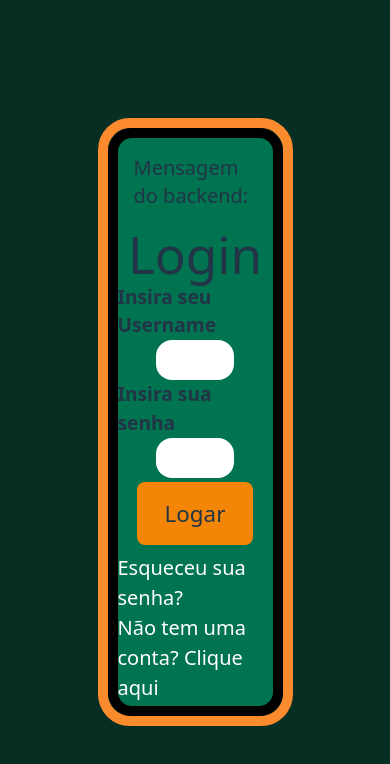
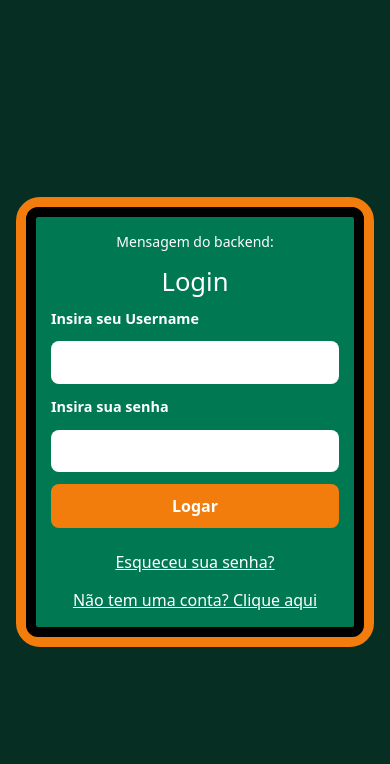
Before and after one commit to Guilherme-A-Silva/Formulario-Interativo-Multimodal, a React (Vite) app in the folder EchoThinkUI/: page / in a window 390 px wide. Shown: the top 764 px of the page. Built offline with nearby package versions, Linux system fonts and the light colour scheme; no server answers.

Commit message:
fix: styles in screens like loginScreen, AdminScreen and QuestionsScreen.

```diff
--- a/EchoThinkUI/src/components/desktop/auth/loginDefault.jsx
+++ b/EchoThinkUI/src/components/desktop/auth/loginDefault.jsx
@@ -238,54 +238,47 @@ const LoginDefault = () => {
     <section className="w-full h-full flex flex-col bg-Primary justify-center items-center">
       <section className="w-screen h-full flex items-center justify-center">
         {Login && (
-          <div className="w-6/12 h-screen flex items-center justify-center">
-            <div className="border w-full items-center justify-center flex flex-col border-Config">
-              <div className="border w-full items-center justify-center flex flex-col bg-Secundary">
-                <div className="p-4 text-xl">
+          <div className="w-full flex justify-center items-center min-h-screen p-4">
+            <div className="responsive-container">
+              <div className="border w-full items-center justify-center resposive-containerblack">
+              <div className="mb-4 text-center text-white font-medium text-sm">
                 Mensagem do backend: {mensagem}
               </div>
-                <h1>Login</h1>
-                <form onSubmit={LoginSubmit} className="w-full items-center justify-center flex flex-col">
-                  <h2 className="Input">Insira seu Username</h2>
+              <h1 className="text-center">Login</h1>
+              <form onSubmit={LoginSubmit}>
+                <h2>Insira seu Username</h2>
                 <input
                   type="text"
-                    className="bg-Input"
                   name="username"
                   value={form.username}
                   onChange={handleChange}
+                  required
                 />
-                  <h2 className="Input">Insira sua senha</h2>
+                <h2>Insira sua senha</h2>
                 <input
                   type="password"
                   name="password"
-                    className="bg-Input"
                   value={form.password}
                   onChange={handleChange}
+                  required
                 />
-                  <button className="bg-Button" type="submit">
-                    Logar
-                  </button>
+                <button type="submit">Logar</button>
               </form>
-                <a
-                  href="#"
-                  onClick={ShowEsqueceu}
-                  className="mt hover:text-inherit"
-                >
+              <div className="flex flex-col items-center justify-center text-white gap-2 mt-4">
+              <a href="#" onClick={ShowEsqueceu}>
                 Esqueceu sua senha?
               </a>
-                <a
-                  href="#"
-                  onClick={ShowRegister}
-                  className="mb hover:text-inherit"
-                >
+              <a href="#" onClick={ShowRegister}>
                 Não tem uma conta? Clique aqui
               </a>
               </div>
             </div>
           </div>
+          </div>
         )}
         {Register && (
-          <div className="w-6/12 h-screen flex items-center justify-center">
+          <div className="w-full flex justify-center items-center min-h-screen p-4">
+            <div className="responsive-containerRegister">
             <form
               onSubmit={handleSubmit}
               className="border w-full items-center justify-center flex flex-col border-Config"
@@ -328,7 +321,7 @@ const LoginDefault = () => {
                   onChange={handleChange}
                 />
 
-                <div className="flex w-1/2 justify-between items-center force">
+                <div className="flex w-1/2 justify-between items-center">
                   <div className="flex flex-col w-2/5">
                     <h2 className="InputCol">Insira sua idade</h2>
                     <input
@@ -384,15 +377,17 @@ const LoginDefault = () => {
               </div>
             </form>
             </div>
+          </div>
         )}
         {Esqueceu && (
-          <div className="w-6/12 h-screen flex items-center justify-center">
+          <div className="w-full h-screen flex items-center justify-center ">
+            <div className="responsive-containerEsqueceu">
             <div className="border w-full items-center justify-center flex flex-col border-Config">
               <div className="border w-full items-center justify-center flex flex-col bg-Secundary">
                 <img src={Logo} alt="" width={"10%"} height={"10%"} />
                 <h1>Esqueci a senha</h1>
                 <h2 className="Input">Insira seu Email</h2>
-                <input type="text" className="bg-Input" />
+                <input type="text" className="bg-white p-2 rounded-lg w-10/12 text-black " />
                 <button className="bg-Button">Recuperar</button>
                 <a
                   href="#"
@@ -411,6 +406,7 @@ const LoginDefault = () => {
               </div>
             </div>
             </div>
+          </div>
         )}
       </section>
     </section>
--- a/EchoThinkUI/src/components/desktop/styles/loginDefault.css
+++ b/EchoThinkUI/src/components/desktop/styles/loginDefault.css
@@ -106,9 +106,6 @@
   margin-bottom: 2%;
 }
 
-.force {
-  margin-left: -1.8%;
-}
 
 .InputCol {
   font-weight: 600;
@@ -143,3 +140,115 @@
 .fade-out-active {
   animation: Notification linear 3s forwards;
 }
+
+/* Adicione isso no seu CSS global ou no arquivo loginDefault.css */
+
+.resposive-containerblack{
+  padding: 20px;
+  border-radius: 12px;
+  border-width: 10px;
+  border-color: black;
+}
+
+.responsive-containerEsqueceu{
+  width: 100%;
+  max-width: 500px; /* limite maximo para telas grandes */
+  border-radius: 24px;
+}
+.responsive-containerRegister{
+  width: 100%;
+  max-width: 900px; /* limite maximo para telas grandes */
+}
+/* Classe para container responsivo */
+.responsive-container {
+  width: 100%;
+  max-width: 500px; /* limite maximo para telas grandes */
+  border-radius: 24px;
+  border: 10px solid #f27d0c; /* laranja da borda que aparece na imagem */
+  background-color: #007952; /* cor verde da área do formulário */
+  box-sizing: border-box;
+}
+
+/* Ajustes para o conteúdo interno */
+.responsive-container form {
+  display: flex;
+  flex-direction: column;
+  gap: 12px;
+}
+
+.responsive-container h1 {
+  font-size: 2rem;
+  color: white;
+  margin-bottom: 12px;
+}
+
+.responsive-container h2 {
+  font-weight: 600;
+  color: white;
+  font-size: 1rem;
+}
+
+.responsive-container input {
+  padding: 10px;
+  border-radius: 8px;
+  border: none;
+  font-size: 1rem;
+  outline: none;
+}
+
+.responsive-container button {
+  background-color: #f27d0c;
+  color: white;
+  padding: 10px 18px;
+  border-radius: 8px;
+  font-weight: 600;
+  cursor: pointer;
+  border: none;
+  transition: background-color 0.3s ease;
+}
+
+.responsive-container button:hover {
+  background-color: #d66d00;
+}
+
+/* Links */
+.responsive-container a {
+  color: white;
+  font-weight: 500;
+  text-decoration: underline;
+  cursor: pointer;
+  margin-top: 6px;
+}
+
+/* Responsividade */
+@media (max-width: 768px) {
+  .responsive-container {
+    max-width: 100%;
+    border-width: 10px;
+    border-radius: 24px;
+  }
+
+  .resposive-containerblack{
+  max-width: 100%;
+  padding: 15px;
+  border-radius: 12px;
+  border-width: 10px;
+  border-color: black;
+  }
+
+  .responsive-container h1 {
+    font-size: 1.6rem;
+  }
+
+  .responsive-container h2 {
+    font-size: 0.9rem;
+  }
+
+  .responsive-container input {
+    font-size: 0.95rem;
+  }
+
+  .responsive-container button {
+    font-size: 1rem;
+  }
+}
```
Lines whose indentation alone changed are shown as unchanged.
